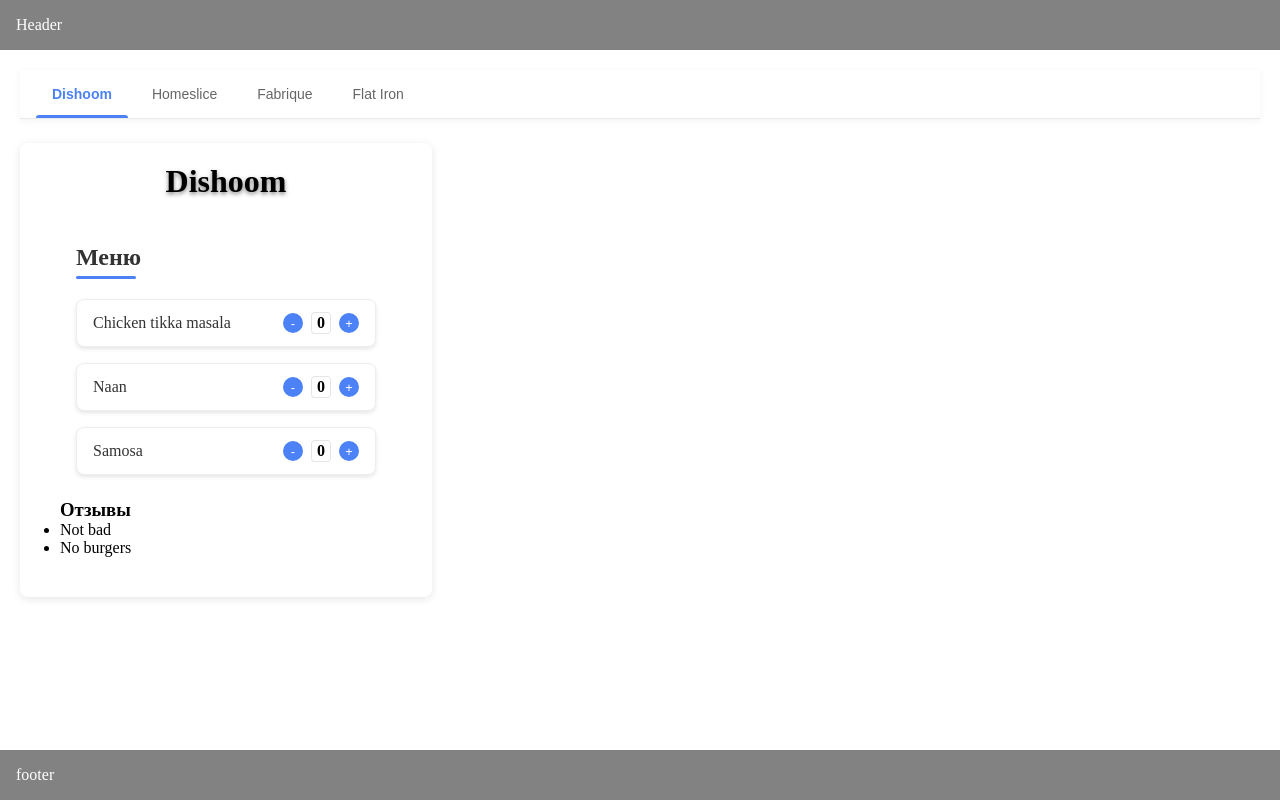
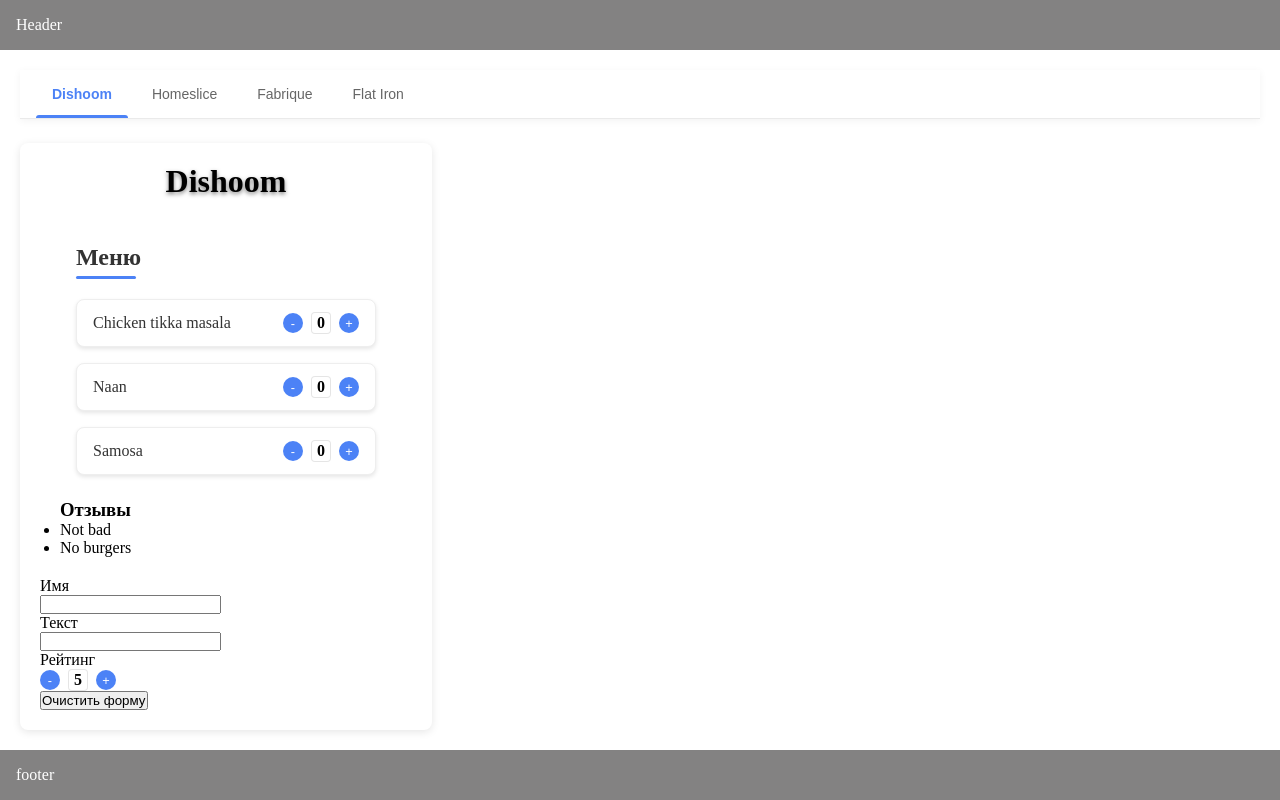
Before and after one commit to n1982/food-order, a React (Vite) app: page / in a window 1280 px wide. Built offline with nearby package versions, Linux system fonts and the light colour scheme.

Commit message:
add review form in restaurant

```diff
--- a/src/components/Restaurant/ui/Restaurant.tsx
+++ b/src/components/Restaurant/ui/Restaurant.tsx
@@ -1,5 +1,6 @@
 import type { IRestaurant } from "../../../types/app.types";
 import Menu from "../../Menu";
+import { ReviewForm } from "../../ReviewForm";
 import ReviewList from "../../ReviewList";
 import "./Restaurant.css";
 
@@ -21,6 +22,9 @@
         {!!menu && <Menu menu={menu} />}
         {!!reviews && <ReviewList reviews={reviews} />}
       </div>
+      <div className='review-content'>
+        <ReviewForm />
+      </div>
     </div>
   );
 };
```
